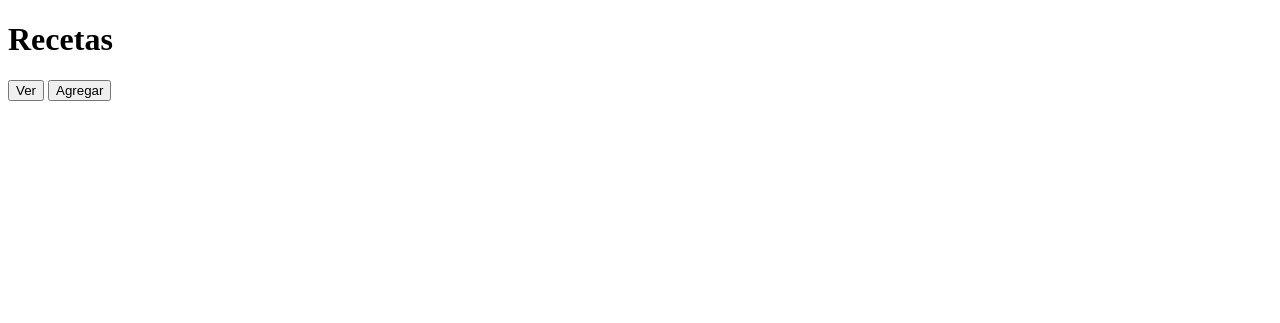
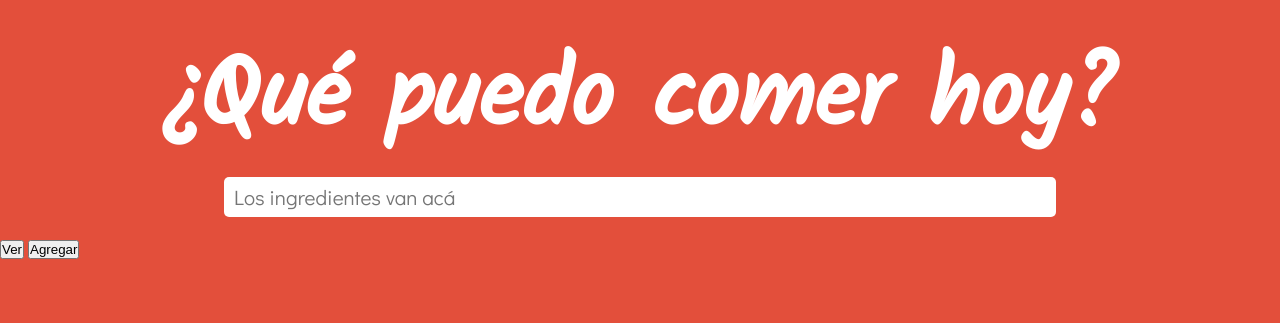
Before and after one commit to hvgomiranda/proyectoJavaScript, a website: page index.html in a window 1280 px wide. Drawn offline with Linux system fonts and the light colour scheme.

Commit message:
commit 5: primer acercamiento a la página final. Se agrega SCSS

```diff
--- a/index.html
+++ b/index.html
@@ -4,14 +4,35 @@
     <meta charset="UTF-8">
     <meta http-equiv="X-UA-Compatible" content="IE=edge">
     <meta name="viewport" content="width=device-width, initial-scale=1.0">
-    <title>Document</title>
+    <link rel="stylesheet" href="./css/main.css">
+    <link rel="preconnect" href="https://fonts.googleapis.com">
+    <link rel="preconnect" href="https://fonts.gstatic.com" crossorigin>
+    <link href="https://fonts.googleapis.com/css2?family=Didact+Gothic&family=Kalam&display=swap" rel="stylesheet">
+    <title>¿Que puedo comer hoy?</title>
 </head>
-<body>
-    <h1>Recetas</h1>
-    <div>
-        <button id="verRecetas">Ver</button>
-        <button id="agregarRecetas">Agregar</button>
-    </div>
+<body class="general">
+    <!--Empieza el header con logo y menú-->
+    <header class="header">
+        <h1>¿Qué puedo comer hoy?</h1>
+        <input id="agregarIngredientes" type="text" placeholder="Los ingredientes van acá">
+    </header>
+    <!--Termina el header con logo y menú-->
+
+    <!--Empieza el contenido principal-->
+    <main>
+            <div>
+                <button id="verRecetas">Ver</button>
+                <button id="agregarRecetas">Agregar</button>
+            </div>
+
+    </main>
+    <!--Termina el contenido principal-->
+
+    <!--Empieza el footer con enlaces a correo y redes sociales-->
+    <footer>
+
+    </footer>
+    <!--Termina el footer con enlaces a correo y redes sociales-->
     <script src="./js/script.js"></script>
 </body>
 </html>
--- /dev/null
+++ b/scss/main.scss
@@ -0,0 +1,48 @@
+$mainColor: rgb(227,79,59);
+$whiteColor: white;
+$titleFont: 'Kalam', cursive;
+$mainFont: 'Didact Gothic', sans-serif;
+
+*
+{
+    margin: 0;
+    padding: 0;
+    box-sizing: border-box;
+}
+
+.general
+{
+    display: grid;
+    grid-template-columns: repeat(10, 10vw);
+    grid-template-rows: repeat(10, 10vh);
+
+    background-color: $mainColor;
+
+    .header
+    {
+        grid-column: 1 / 13;
+        grid-row: 1 / 4;
+        display: flex;
+        flex-flow: column wrap;
+        align-items: center;
+        justify-content: center;
+
+        h1
+        {
+            font-family: $titleFont;
+            font-size: 6rem;
+            color: $whiteColor;
+        }
+
+        input
+        {
+            border: 0px;
+            border-radius: 5px;
+            padding-left: 10px;
+            font-family: $mainFont;
+            font-size: 1.3rem;
+            width: 65vw;
+            height: 5vh;
+        }
+    }
+}
```
Also changed, not shown: package.json (added, +25 -0 lines), css/main.css (added), js/script.js (line endings or trailing spaces), 2 other files.
